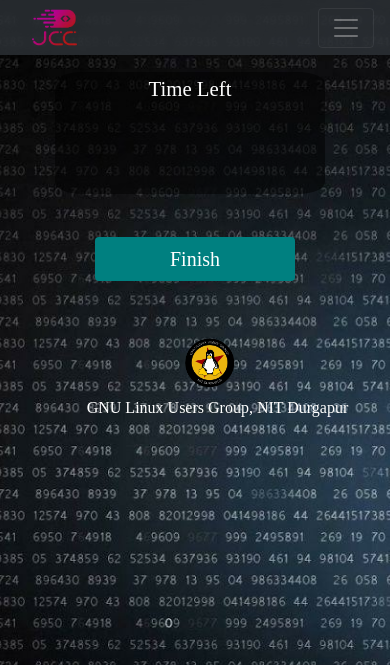
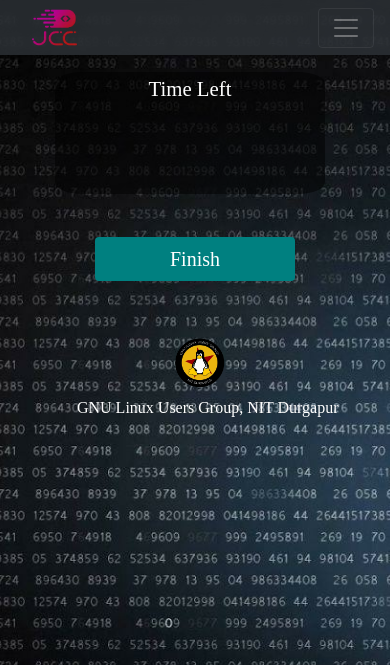
Before and after one commit to lugnitdgp/OnlineTestSuite, a Django app: template onlinetest/templates/onlinetest/questions.html in a window 390 px wide. Shown: the top 665 px of the page. Run offline with Django 3.2, Linux system fonts and the light colour scheme; the template is opened without the code that fills it, so the values that code supplies are empty; some libraries are stand-ins or nearby versions; some web fonts are replaced.

Commit message:
[fix] css on questions page

```diff
--- a/onlinetest/static/onlinetest/css/footer.css
+++ b/onlinetest/static/onlinetest/css/footer.css
@@ -33,5 +33,6 @@
     .footer {
         flex-direction: column;
         position: absolute !important;
+        width: 95% !important;
     }
 }
--- a/onlinetest/static/onlinetest/css/questions.css
+++ b/onlinetest/static/onlinetest/css/questions.css
@@ -132,3 +132,7 @@
   width: 100%;
   position: relative;
 }
+
+body {
+  overflow-x: hidden;
+}
```
